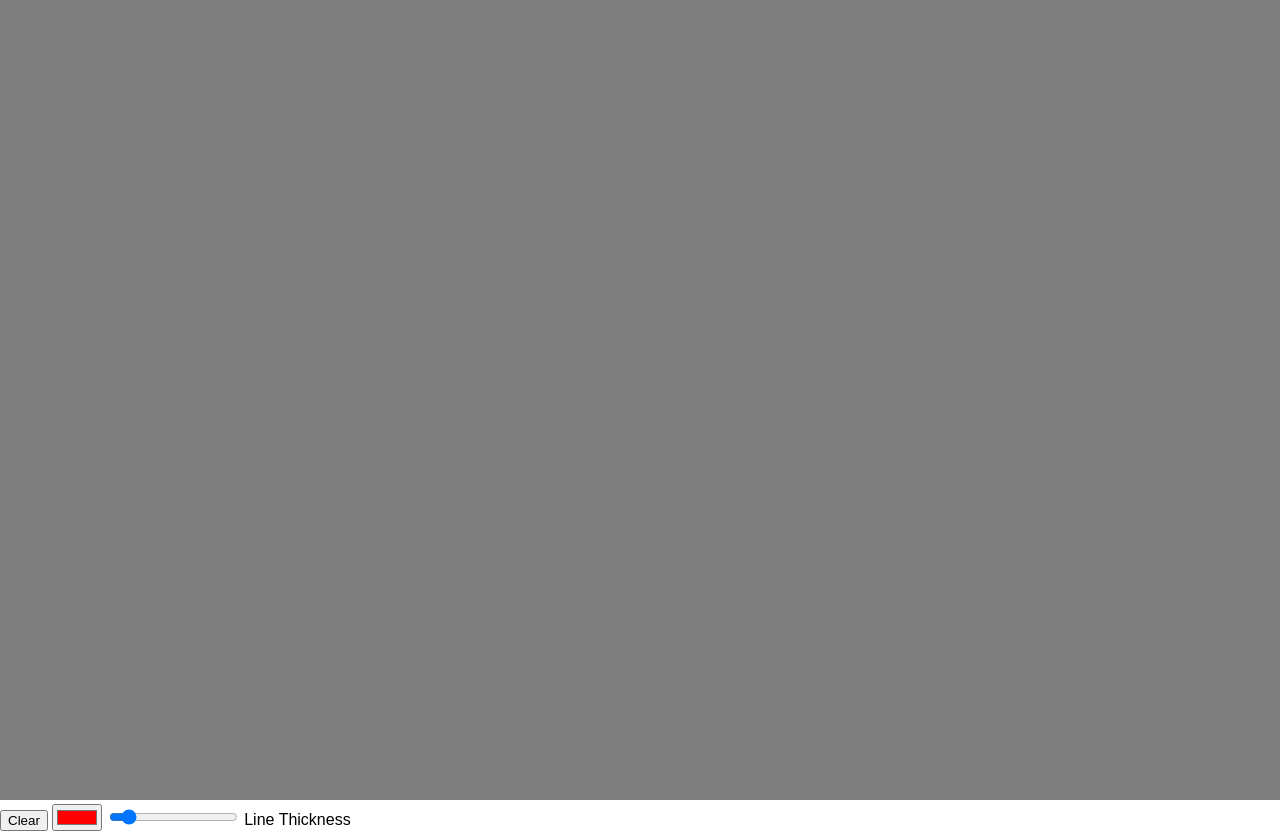
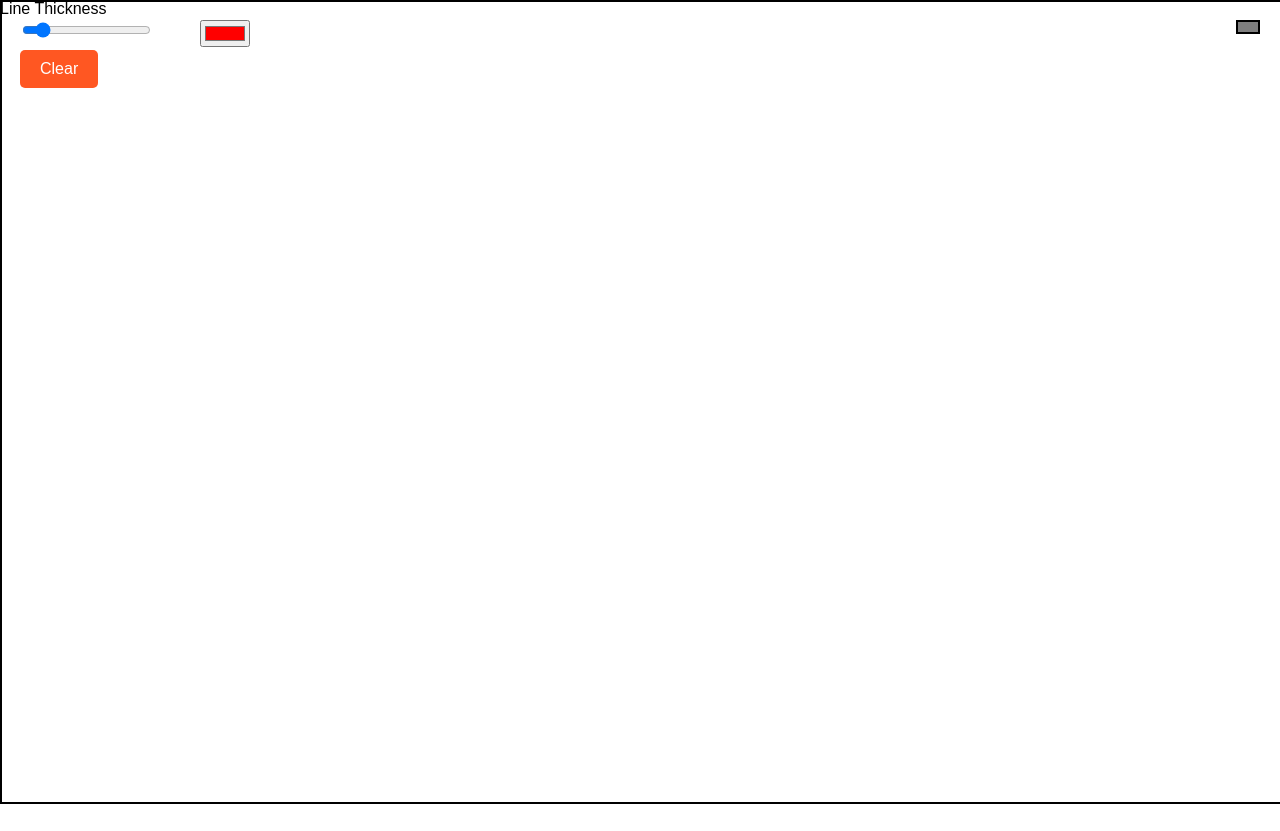
Before and after one commit to Tanzeel159/Mouse_Tracking, a plain HTML site: page index.html in a window 1280 px wide. After the commit the page ends 804 px from the top, so only its background shows below. Drawn offline with Linux system fonts and the light colour scheme.

Commit message:
made some layout changes

```diff
--- a/styles.css
+++ b/styles.css
@@ -6,15 +6,54 @@ body {
 
 #tracker {
     position: absolute;
+    top: 20px; /* Adjust top position for spacing */
+    right: 20px; /* Position in the top-right corner */
+    padding: 5px 10px; /* Add padding to the box */
+    background-color: rgba(0, 0, 0, 0.5);
+    color: white;
+    font-size: 16px; /* Adjust font size */
+    border: 2px solid #000; /* 2px black border */
+    user-select: none;
+    z-index: 2; /* Ensure it's above other elements */
+}
+
+canvas {
+    position: absolute;
     top: 0;
     left: 0;
-    width: 100%;
-    height: 100%;
-    background-color: rgba(0, 0, 0, 0.5);
+    border: 2px solid #000; /* Add a border to the canvas */
+    box-shadow: 0 0 10px rgba(0, 0, 0, 0.2); /* Add a subtle shadow */
+}
+
+#clearButton {
+    position: absolute;
+    top: 50px;
+    left: 20px;
+    padding: 10px 20px;
+    background-color: #ff5722;
     color: white;
-    font-size: 24px;
-    display: flex;
-    align-items: center;
-    justify-content: center;
-    user-select: none;
+    border: none;
+    border-radius: 5px;
+    cursor: pointer;
+    font-size: 16px;
+    transition: background-color 0.3s;
+    z-index: 2;
 }
+
+#clearButton:hover {
+    background-color: #ff4500;
+}
+
+#colorPicker {
+    position: absolute;
+    top: 20px;
+    left: 200px;
+    z-index: 2;
+}
+
+#lineThickness {
+    position: absolute;
+    top: 20px;
+    left: 20px;
+    z-index: 2;
+}
```
Also changed, not shown: index.html (+0 -1 lines).
